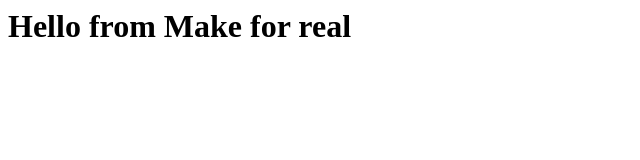
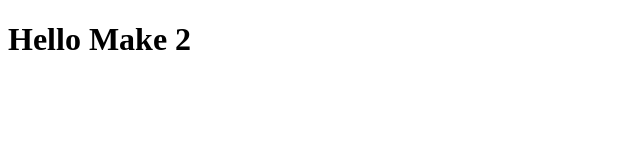
Before and after one commit to philpln/jt-rettung, a plain HTML site: page index.html in a window 1280 px wide. Shown: the whole page, without its empty margins (0-640 px from the left). Drawn offline with Linux system fonts and the light colour scheme.

Commit message:
update index.html via make

```diff
--- a/index.html
+++ b/index.html
@@ -1 +1 @@
-<h1>Hello from Make for real</h1>
+<!doctype html><html><head><meta charset="utf-8"><title>Test</title></head><body><h1>Hello Make 2</h1></body></html>
```
